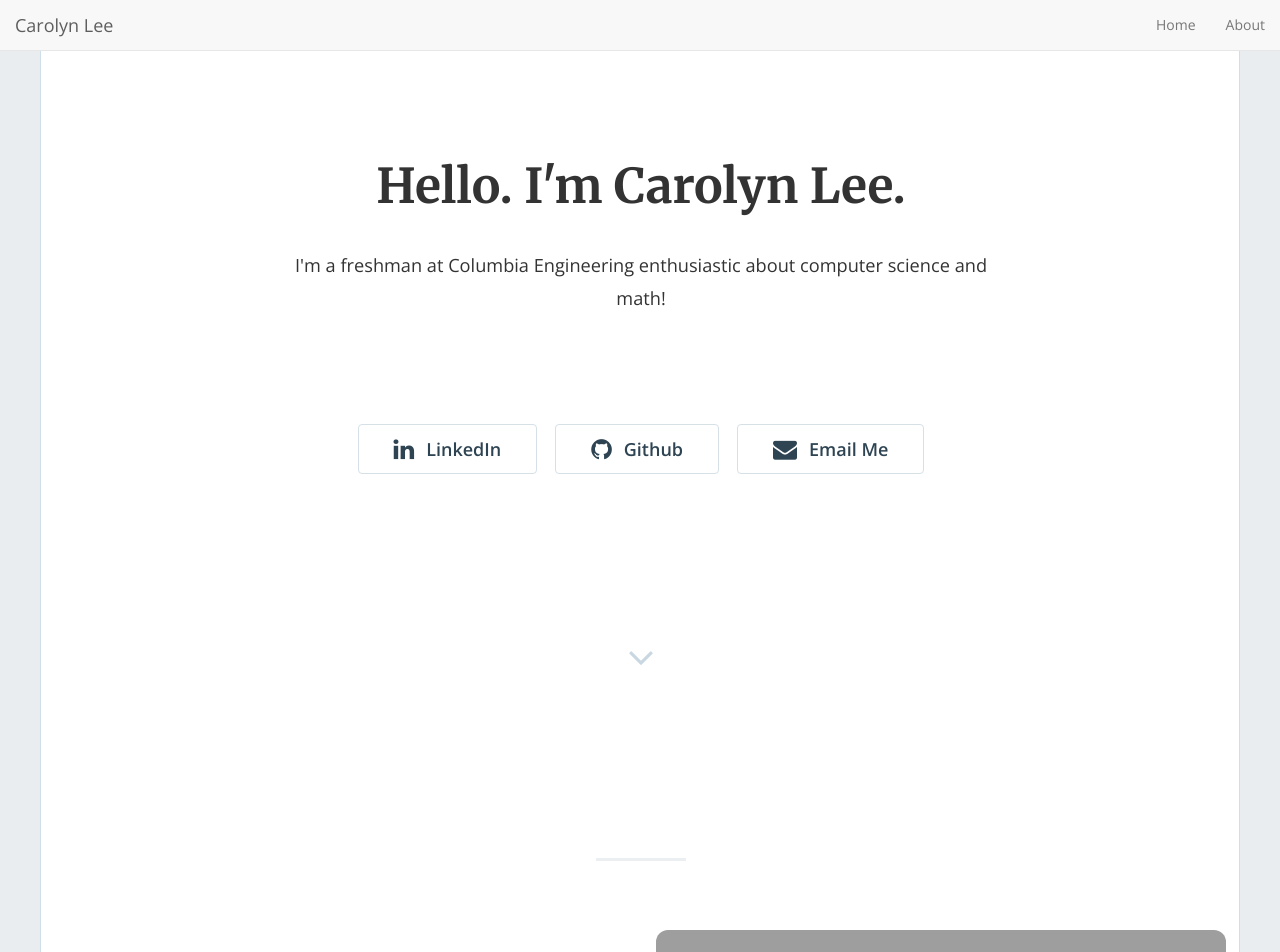
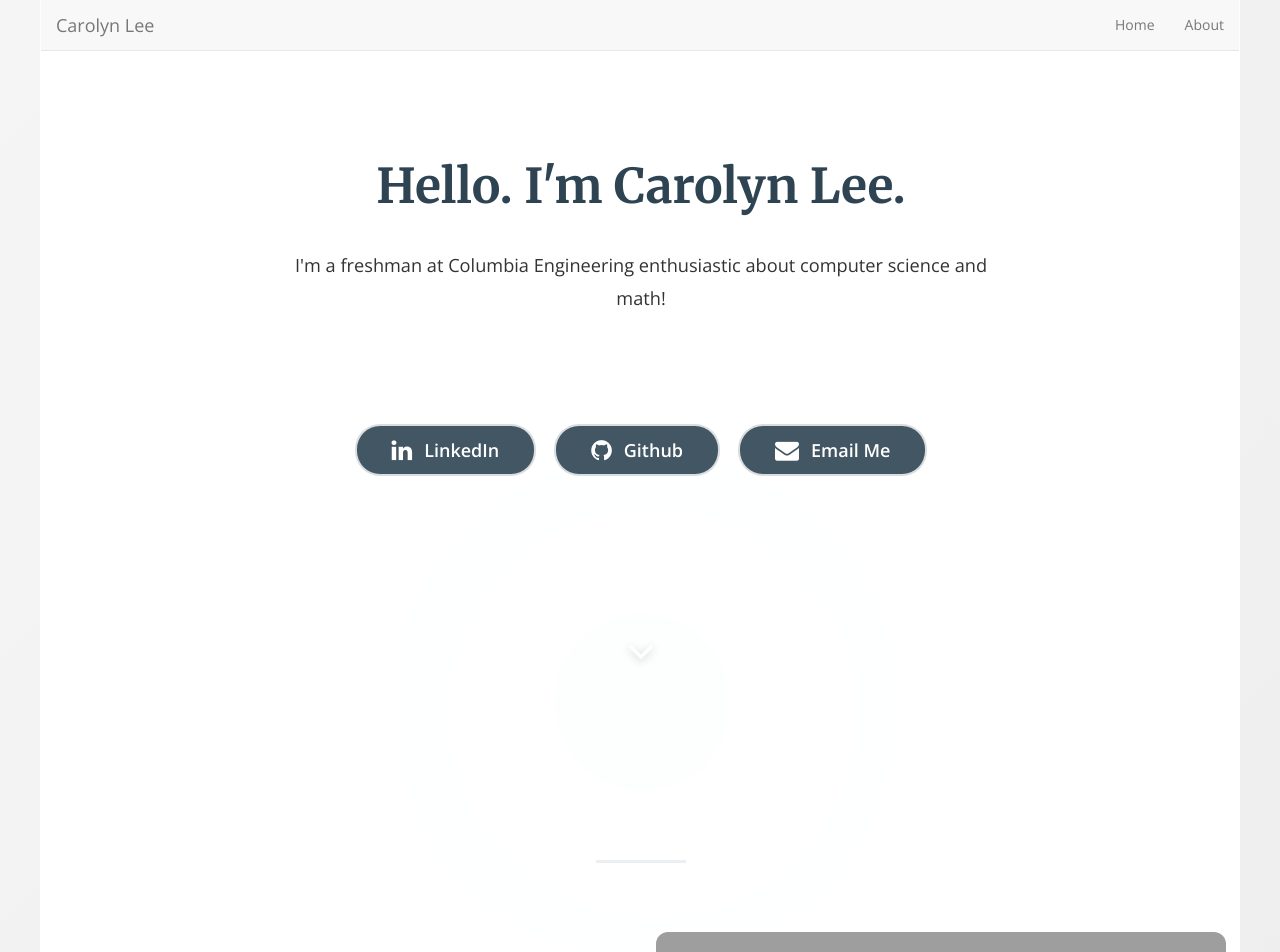
Before and after one commit to carolynl950/carolynl950.github.io, a Jekyll site: the page built from index.html, in a window 1280 px wide and 1400 px high. Shown: the top 952 px of the window. Built offline with Jekyll 4.4.1, drawn with Linux system fonts in a browser that asks for light colours; nearby versions of some CDN libraries; the list of posts is cut into pages by our own code; grey boxes are pictures that could not be loaded.

Commit message:
update interactive ui

```diff
--- a/css/style.scss
+++ b/css/style.scss
@@ -33,14 +33,58 @@
 }
 
 body {
-  background-color: #e9edf0;
+  background: linear-gradient(135deg, #f5f5f5 0%, #e8e8e8 100%);
+  position: relative;
   @extend %opensans;
   -webkit-font-smoothing: antialiased;
+  overflow-x: hidden;
+}
+
+body::before {
+  content: '';
+  position: fixed;
+  top: 0;
+  left: 0;
+  width: 100%;
+  height: 100%;
+  background: radial-gradient(circle at var(--mouse-x, 50%) var(--mouse-y, 50%), rgba(35, 213, 171, 0.15), transparent 30%);
+  pointer-events: none;
+  z-index: 1;
+}
+
+@keyframes gradient-shift {
+  0% {
+    background-position: 0% 50%;
+  }
+  50% {
+    background-position: 100% 50%;
+  }
+  100% {
+    background-position: 0% 50%;
+  }
 }
 
 h1, h2, h3, h4, h5, h6 {
   @extend %merriweather;
   font-weight: 700;
+  color: #2E4453;
+  position: relative;
+
+  &:hover {
+    background: linear-gradient(120deg, transparent 0%, rgba(35, 213, 171, 0.2) 50%, transparent 100%);
+    background-size: 200% 100%;
+    -webkit-background-clip: text;
+    animation: shimmer 0.6s ease-in-out;
+  }
+}
+
+@keyframes shimmer {
+  0% {
+    background-position: 200% 0;
+  }
+  100% {
+    background-position: -200% 0;
+  }
 }
 
 article {
@@ -54,8 +98,10 @@
 
 a {
   @include transition(color .2s ease-in-out);
+  position: relative;
+
   &:hover {
-    color: #FF5B33;
+    color: #23d5ab;
     text-decoration: none;
   }
 }
@@ -67,20 +113,51 @@
 button.btn, input.btn {
   padding: 12px 35px;
   margin: 2em 0.5em;
-  border: solid 1px #d5e0e7;
-  border-radius: 4px;
-  color: #2E4453;
+  border: solid 2px rgba(255, 255, 255, 0.8);
+  border-radius: 25px;
+  color: white;
   font-weight: 600;
-  &:hover, &.btn-default:hover {
-    background-color: white;
-    border: solid 1px #b0c5d2;
-    -moz-box-shadow: 0 1px 0 #b0c5d2;
-    -webkit-box-shadow: 0 1px 0 #b0c5d2;
-    box-shadow: 0 1px 0 #b0c5d2;
+  background: rgba(46, 68, 83, 0.9);
+  backdrop-filter: blur(10px);
+  position: relative;
+  overflow: hidden;
+  transition: all 0.3s ease;
+
+  &::before {
+    content: '';
+    position: absolute;
+    top: 0;
+    left: -100%;
+    width: 100%;
+    height: 100%;
+    background: linear-gradient(90deg, transparent, rgba(255, 255, 255, 0.3), transparent);
+    transition: left 0.5s ease;
   }
+
+  &:hover {
+    background: rgba(46, 68, 83, 1);
+    border-color: white;
+    transform: translateY(-3px);
+    box-shadow: 0 8px 20px rgba(0, 0, 0, 0.3);
+
+    &::before {
+      left: 100%;
+    }
+  }
+
+  &:active {
+    transform: translateY(-1px);
+  }
+
   i {
     padding-right: 0.5em;
+    transition: transform 0.3s ease;
   }
+
+  &:hover i {
+    transform: scale(1.2);
+  }
+
   @include bp-xsmall {
     @include horizontal-align;
     margin-bottom: 0.5em;
@@ -88,9 +165,12 @@
 }
 
 .main {
-  background-color: white;
-  border-left: solid 1px #cedfea;
-  border-right: solid 1px #cedfea;
+  background-color: rgba(255, 255, 255, 0.95);
+  backdrop-filter: blur(10px);
+  border-left: solid 1px rgba(255, 255, 255, 0.3);
+  border-right: solid 1px rgba(255, 255, 255, 0.3);
+  position: relative;
+  z-index: 2;
   &.container {
     padding: 0;
   }
@@ -99,12 +179,28 @@
 .section-jump {
   position: relative;
   top: 0;
-  color: #C8D7E1;
+  color: white;
   margin: 0 auto;
   display: table;
-  @include transition(top .2s ease-in);
+  transition: all 0.3s cubic-bezier(0.34, 1.56, 0.64, 1);
+  cursor: pointer;
+  filter: drop-shadow(0 2px 4px rgba(0, 0, 0, 0.2));
+  animation: float 2s ease-in-out infinite;
+
   &:hover {
-    top: 3px;
+    top: -5px;
+    color: #fff;
+    transform: scale(1.2);
+    filter: drop-shadow(0 4px 8px rgba(255, 255, 255, 0.4));
+  }
+}
+
+@keyframes float {
+  0%, 100% {
+    transform: translateY(0px);
+  }
+  50% {
+    transform: translateY(-10px);
   }
 }
 
--- a/js/app.js
+++ b/js/app.js
@@ -3,4 +3,26 @@
 
   new WOW().init();
 
+  // Mouse tracking for interactive gradient swirls
+  document.addEventListener('mousemove', (e) => {
+    const x = (e.clientX / window.innerWidth) * 100;
+    const y = (e.clientY / window.innerHeight) * 100;
+    document.documentElement.style.setProperty('--mouse-x', `${x}%`);
+    document.documentElement.style.setProperty('--mouse-y', `${y}%`);
+  });
+
+  // Smooth scroll
+  document.querySelectorAll('a[href^="#"]').forEach(anchor => {
+    anchor.addEventListener('click', function(e) {
+      e.preventDefault();
+      const target = document.querySelector(this.getAttribute('href'));
+      if (target) {
+        target.scrollIntoView({
+          behavior: 'smooth',
+          block: 'start'
+        });
+      }
+    });
+  });
+
 })();
```
